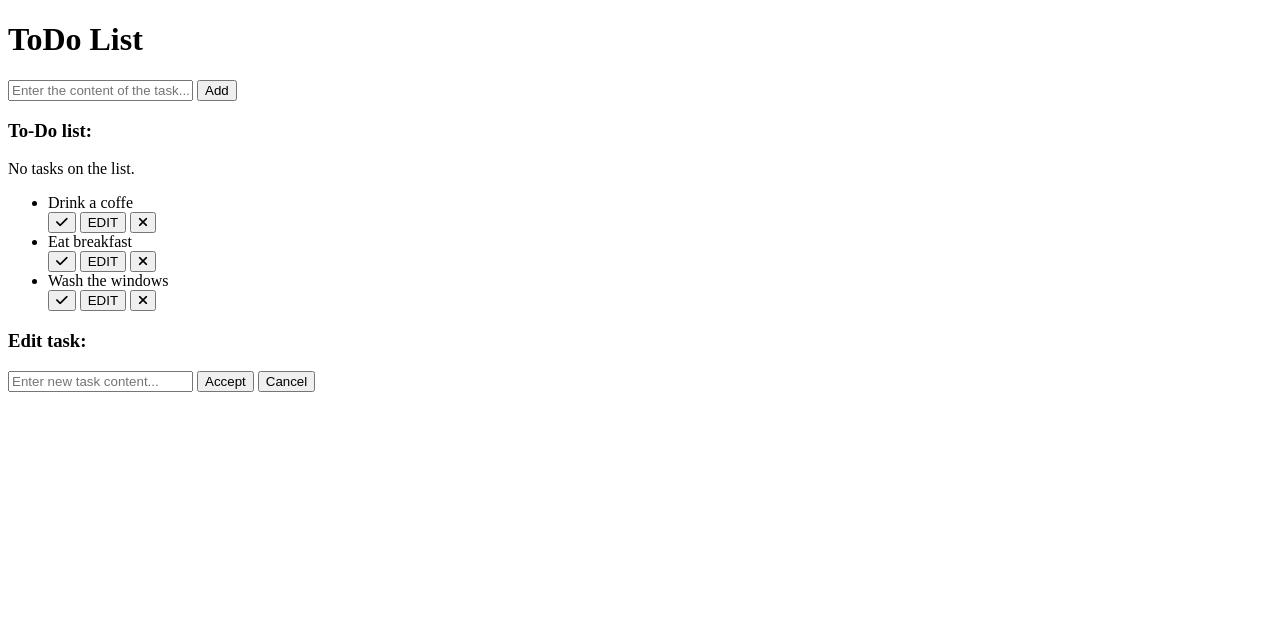
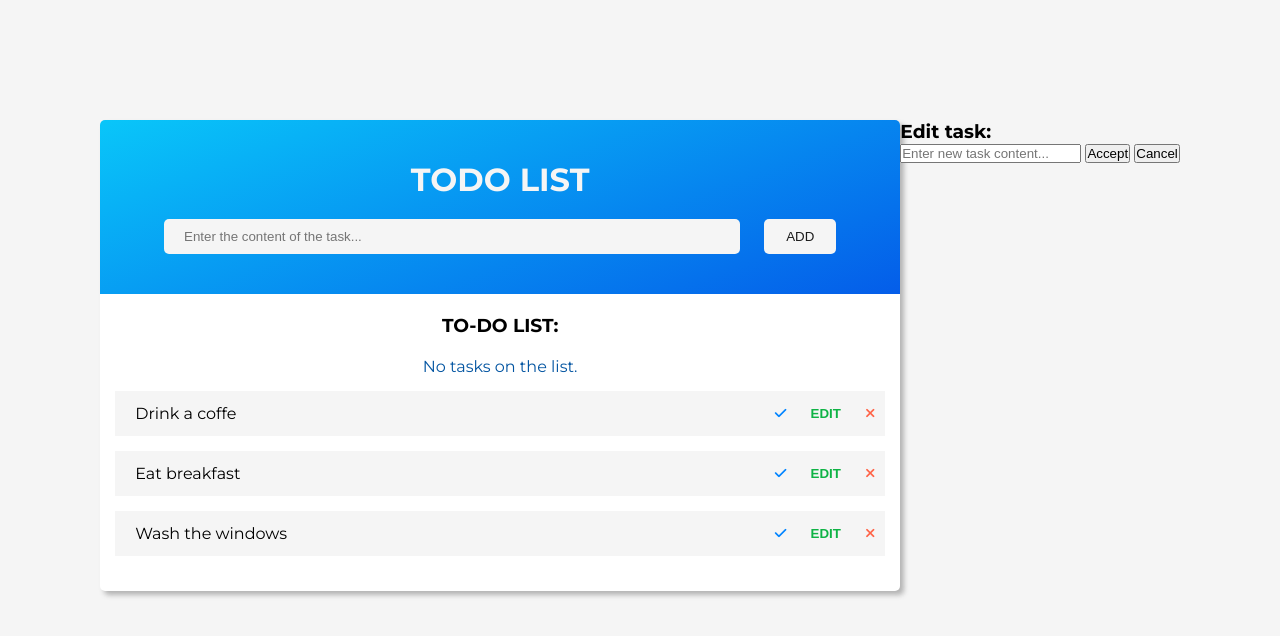
Before and after one commit to miloszKubiak/todo-list, a plain HTML site: page index.html in a window 1280 px wide. Drawn offline with Linux system fonts and the light colour scheme.

Commit message:
Fixed HTML structure and added styles

```diff
--- a/style.css
+++ b/style.css
@@ -0,0 +1,128 @@
+* {
+    box-sizing: border-box;
+    margin: 0;
+    padding: 0;
+}
+
+:root {
+    --deep-dark: rgb(26, 26, 26);
+    --light-dark: rgb(79, 82, 92);
+    --light-blue: rgb(0, 132, 255);
+    --dark-blue: rgb(2, 84, 161);
+    --light: rgb(245, 245, 245);
+}
+
+body {
+    display: flex;
+    justify-content: center;
+    margin-top: 120px;
+    font-family: 'Montserrat', sans-serif;
+    background-color: var(--light);
+}
+
+h1 {
+    color: var(--light);
+    margin-bottom: 20px;
+    text-transform: uppercase;
+}
+
+.todo {
+    width: 800px;
+    border-radius: 5px;
+    background: #fff;
+    box-shadow: 4px 4px 5px rgba(82, 82, 82, .4);
+    text-align: center;
+}
+
+.header {
+    border-radius: 5px 5px 0 0;
+    padding: 40px;
+    background-image: linear-gradient(340deg, #045de9 0%, #09c6f9 100%);
+}
+
+.todoInput {
+    width: 80%;
+    padding: 10px 20px;
+    margin-right: 20px;
+    border: none;
+    border-radius: 5px;
+    color: var(--light-dark);
+    background-color: var(--light);
+}
+
+.alertInfo {
+    margin-top: 20px;
+    color: var(--dark-blue);
+}
+
+.addBtn {
+    padding: 10px 22px;
+    border: none;
+    border-radius: 5px;
+    color: var(--deep-dark);
+    background-color: var(--light);
+    text-transform: uppercase;
+    cursor: pointer;
+    transition: color .3s, background-color .3s;
+}
+
+.addBtn:hover {
+    color: #fff;
+    background-color: var(--light-dark);
+}
+
+.todoList {
+    padding: 20px 0;
+}
+
+.todoList h3 {
+    text-transform: uppercase;
+    margin-bottom: 16px;
+}
+
+.todoList li {
+    display: flex;
+    justify-content: space-between;
+    align-items: center;
+    margin: 15px;
+    padding-left: 20px;
+    text-align: left;
+    list-style: none;
+    background-color: var(--light);
+}
+
+.tools {
+    display: inline-block;
+}
+
+.tools button {
+    padding: 15px 10px;
+    border: none;
+    background-color: transparent;
+    cursor: pointer;
+    transition: background-color .3s;
+}
+
+.tools button:hover {
+    background-color: #ddd;
+}
+
+.complete {
+    color: var(--light-blue);
+}
+
+.edit {
+    font-weight: bold;
+    color: rgb(15, 179, 69);
+}
+
+.delete {
+    color: tomato;
+}
+
+.completed {
+    font-size: 12px;
+    color: var(--light-dark);
+    text-decoration: line-through;
+    font-style: italic;
+}
```
Also changed, not shown: index.html (+1 -1 lines).
